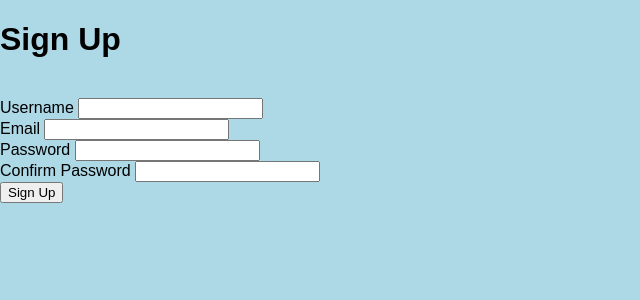
After one commit to jilyan-dy/food_tracker, a Flask app: page /signup in a window 1280 px wide. The commit adds this page. Shown: the top 300 px of the page, without its empty margins (0-640 px from the left). Run offline with Flask 2, Linux system fonts and the light colour scheme.

Commit message:
added user signup function

```diff
--- a/app.py
+++ b/app.py
@@ -1,23 +1,27 @@
-from database_credentials import USERNAME, PASSWORD
+from credentials import USERNAME, PASSWORD, SECRET_KEY, DBNAME
 from datetime import datetime
-from flask import Flask, render_template, request, redirect
+from flask import Flask, render_template, request, redirect, flash
 from flask_sqlalchemy import SQLAlchemy
+from flask_login import login_user, UserMixin
 from werkzeug.security import generate_password_hash, check_password_hash
+from webforms import LoginForm, UserForm
 
 
 app = Flask(__name__)
 # app.config['SQLALCHEMY_DATABASE_URI'] = 'sqlite:///test.db'
 app.config['SQLALCHEMY_DATABASE_URI'] = 'mysql+pymysql://' + \
-	USERNAME + ':' + PASSWORD + '@localhost/food_tracker_db'
+	USERNAME + ':' + PASSWORD + '@localhost/' + DBNAME
 app.config['SQLALCHEMY_TRACK_MODIFICATIONS'] = False
+app.config['SECRET_KEY'] = SECRET_KEY
 db = SQLAlchemy(app)
 
 
-class Users(db.Model):
+class Users(db.Model, UserMixin):
 	id = db.Column(db.Integer, primary_key=True)
-	username = db.Column(db.String(20), nullable=False)
-	email = db.Column(db.String(64), nullable=False)
-	password = db.Column(db.String(128), nullable=False)
+	username = db.Column(db.String(20), nullable=False, unique=True)
+	email = db.Column(db.String(64), nullable=False, unique=True)
+	password_hash = db.Column(db.String(128), nullable=False)
+	date_added = db.Column(db.DateTime, default=datetime.utcnow)
 
 	@property
 	def password(self):
@@ -31,7 +35,7 @@ class Users(db.Model):
 		return check_password_hash(self.password_hash, password)
 
 	def __repr__(self):
-		return '<Item %r>' % self.id
+		return '<User %r>' % self.id
 
 	def __str__(self) -> str:
 		return self.username + " " + self.email
@@ -39,7 +43,7 @@ class Users(db.Model):
 
 class Item(db.Model):
 	id = db.Column(db.Integer, primary_key=True)
-	owner_id = db.Column(db.Integer, db.ForeignKey('user.id'))
+	# owner_id = db.Column(db.Integer, db.ForeignKey('user.id'))
 	name = db.Column(db.String(64), nullable=False)
 	category = db.Column(db.String(64), nullable=False)
 	quantity = db.Column(db.Integer, nullable=False)
@@ -55,8 +59,61 @@ class Item(db.Model):
 			self.quantity + " " + self.date_expire + " " + self.location
 
 
-@app.route('/', methods=['POST', 'GET'])
+@app.route('/', methods=['GET'])
 def index():
+	return render_template('index.html')
+
+
+@app.route('/signup', methods=['GET', 'POST'])
+def add_user():
+	user = None
+	form = UserForm()
+	if form.validate_on_submit():
+		valid_info = Users.query.filter(
+			(Users.email == form.email.data) | (Users.username == form.username.data)).first()
+		if valid_info is None:
+			password = generate_password_hash(form.password.data, "sha256")
+			user = Users(
+				username=form.username.data,
+				email=form.email.data,
+				password=password)
+			db.session.add(user)
+			db.session.commit()
+
+			flash("User Added Successfully!")
+
+		else:
+			flash("User Already Exists")
+
+		form.username.data = ''
+		form.email.data = ''
+		form.password.data = ''
+
+	return render_template(
+		"signup.html",
+		form=form,
+		username=user)
+
+
+@app.route('/login', methods=['POST', 'GET'])
+def login():
+	form = LoginForm()
+	if form.validate_on_submit():
+		user = Users.query.filter_by(username=form.username.data).first()
+		if user:
+			if check_password_hash(user.password_hash, form.password.data):
+				login_user(user)
+				return redirect('/items')
+			else:
+				flash("Wrong Password - Try Again!")
+		else:
+			flash("That User Doesn't Exist! Try Again...")
+
+	return render_template('login.html', form=form)
+
+
+@app.route('/items', methods=['POST', 'GET'])
+def add_item():
 	if request.method == 'POST':
 		item_name = request.form['name']
 		item_category = request.form['category']
@@ -74,7 +131,7 @@ def index():
 		try:
 			db.session.add(new_item)
 			db.session.commit()
-			return redirect('/')
+			return redirect('/items')
 		except Exception as e:
 			# return str(e)
 			# return new_item.__str__()
@@ -82,23 +139,23 @@ def index():
 
 	else:
 		items = Item.query.order_by(Item.date_expire).all()
-		return render_template('index.html', items=items)
+		return render_template('item_list.html', items=items)
 
 
 @app.route('/delete/<int:id>')
-def delete(id):
+def item_delete(id):
 	item_to_delete = Item.query.get_or_404(id)
 
 	try:
 		db.session.delete(item_to_delete)
 		db.session.commit()
-		return redirect('/')
+		return redirect('/items')
 	except Exception as e:
 		return "There was an issue with delete the item."
 
 
 @app.route('/update/<int:id>', methods=['GET', 'POST'])
-def update(id):
+def item_update(id):
 	item = Item.query.get_or_404(id)
 
 	if request.method == 'POST':
@@ -110,12 +167,12 @@ def update(id):
 
 		try:
 			db.session.commit()
-			return redirect('/')
+			return redirect('/items')
 		except Exception as e:
 			return "There was an issue with updating this item."
 
 	else:
-		return render_template('update.html', item=item)
+		return render_template('item_update.html', item=item)
 
 
 if __name__ == "__main__":
--- /dev/null
+++ b/templates/signup.html
@@ -0,0 +1,38 @@
+{% extends 'base.html' %}
+
+
+{% block head %}
+<title> Sign Up </title>
+{% endblock %}
+
+
+{% block body %}
+
+{% if username %}
+	<h1> {{ username }}</h1>
+
+{% else %}
+	<h1>Sign Up</h1>
+	<br/>
+	<form method = "POST">
+		<!-- generates token -->
+		{{ form.hidden_tag() }}
+
+		{{ form.username.label }}
+		{{ form.username() }}
+		<br/>
+		{{ form.email.label }}
+		{{ form.email() }}
+		<br/>
+		{{ form.password.label }}
+		{{ form.password }}
+		<br/>
+		{{ form.password2.label }}
+		{{ form.password2() }}
+		<br/>
+		{{ form.submit() }}
+	</form>
+
+{% endif %}
+
+{% endblock %}
--- /dev/null
+++ b/webforms.py
@@ -0,0 +1,22 @@
+from flask_wtf import FlaskForm
+from wtforms import StringField, SubmitField, PasswordField
+from wtforms.fields.html5 import EmailField
+from wtforms.validators import DataRequired, Email, EqualTo
+
+
+# Add User Form
+class UserForm(FlaskForm):
+	username = StringField("Username", validators=[DataRequired()])
+	email = EmailField("Email", validators=[DataRequired(), Email()])
+	password = PasswordField(
+		'Password',
+		validators=[DataRequired(), EqualTo('password2', message='Passwords Must Match!')])
+	password2 = PasswordField('Confirm Password', validators=[DataRequired()])
+	submit = SubmitField("Sign Up")
+
+
+# Create Login Form
+class LoginForm(FlaskForm):
+	username = StringField("Username", validators=[DataRequired()])
+	password = PasswordField("Password", validators=[DataRequired()])
+	submit = SubmitField("Login")
```
Also changed, not shown: templates/index.html (+8 -40 lines), templates/item_list.html (added, +54 -0 lines), templates/login.html (added, +32 -0 lines), templates/item_update.html (renamed from templates/update.html), 1 other file.
